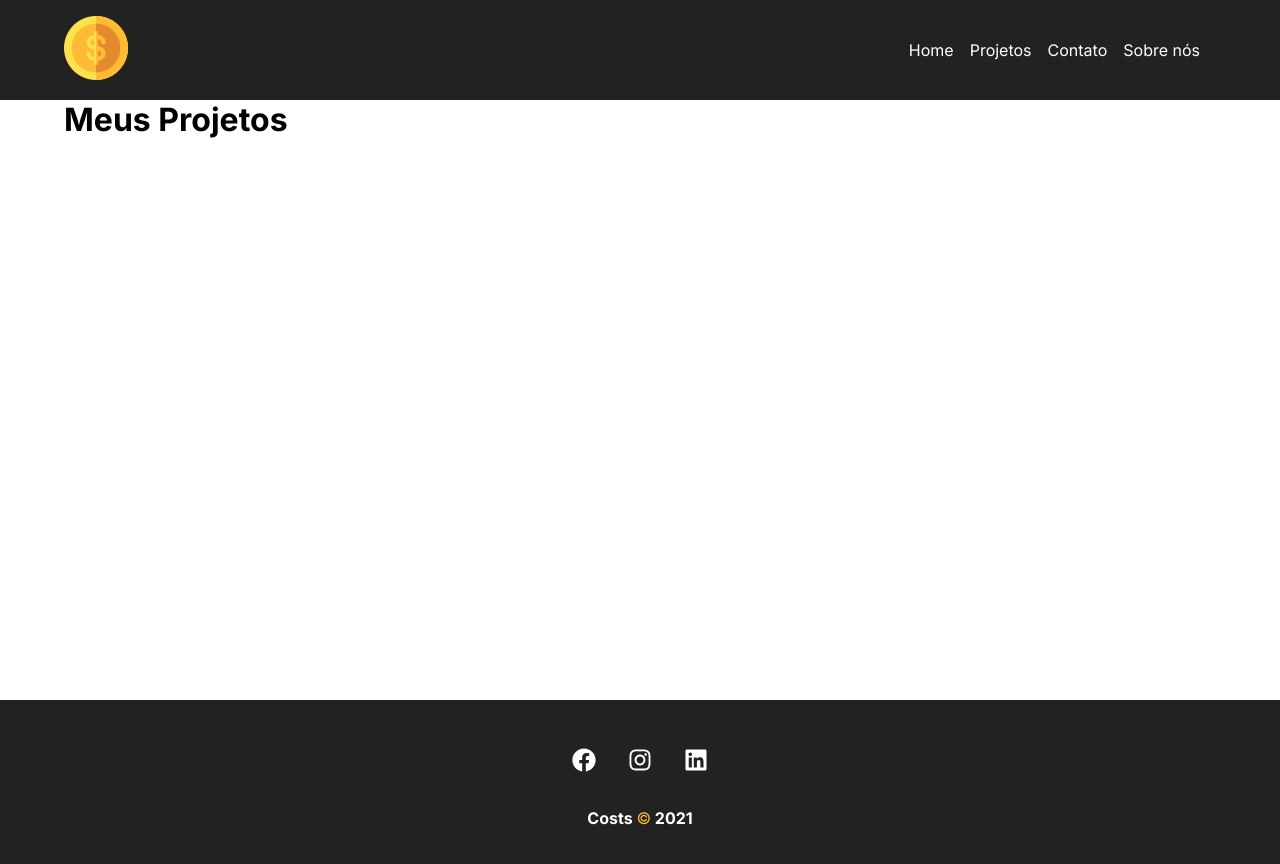
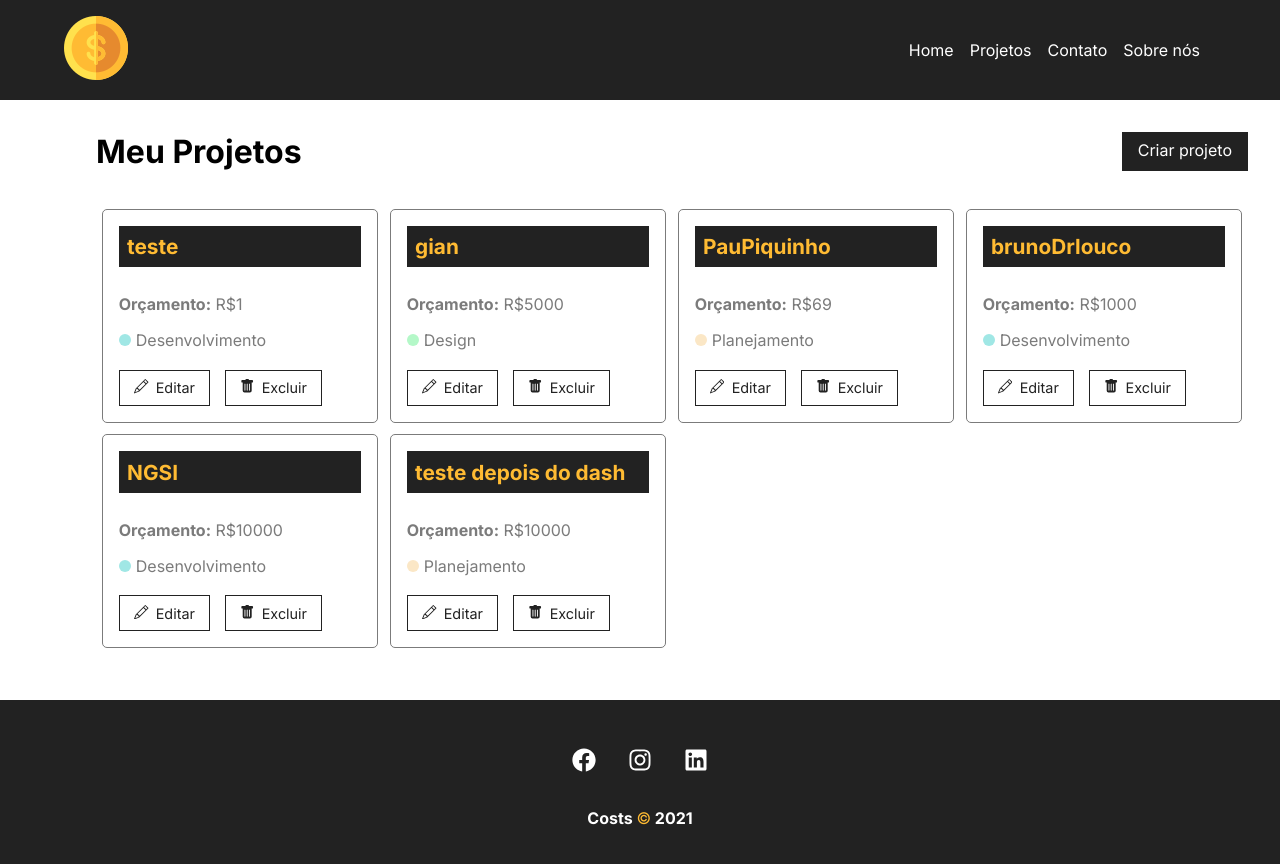
Before and after one commit to torressg/CostApp, a React (Create React App) app in the folder costapp/: page /projects in a window 1280 px wide. Shown: the top 864 px of the page. Built offline with nearby package versions, Linux system fonts and the light colour scheme; data requests are answered from the project's data file.

Commit message:
Add Dashboard

```diff
--- a/costapp/db.json
+++ b/costapp/db.json
@@ -54,6 +54,17 @@
       "cost": 0,
       "services": [],
       "id": 5
+    },
+    {
+      "name": "teste depois do dash",
+      "budget": "10000",
+      "category": {
+        "id": "4",
+        "name": "Planejamento"
+      },
+      "cost": 0,
+      "services": [],
+      "id": 6
     }
   ],
   "categories": [
--- /dev/null
+++ b/costapp/src/components/pages/Project.module.css
@@ -0,0 +1,9 @@
+.projectcont{
+    padding: 2em;
+}
+
+.titlecont{
+    display: flex;
+    justify-content: space-between;
+    margin-bottom: 2em;
+}
--- a/costapp/src/components/pages/Projects.js
+++ b/costapp/src/components/pages/Projects.js
@@ -1,7 +1,17 @@
-import { Message } from "../layout/Message";
 import { useLocation } from 'react-router-dom'
+import { useState, useEffect } from "react"
+
+import styles from './Project.module.css'
+
+import { Message } from '../layout/Message'
+import { Container } from '../layout/Container'
+import { LinkButton } from '../layout/LinkButton'
+import { ProjectCard } from '../project/ProjectCard'
+
 
 export function Projects(){
+
+    const [projects, setProjects] = useState([])
 
     const location = useLocation()
     let message = ''
@@ -9,10 +19,40 @@ export function Projects(){
         message = location.state.message
     }
 
+    useEffect(() => {
+
+        fetch('http://localhost:5000/projects', {
+            method: 'GET',
+            headers: {
+                'Content-Type': 'application/json',
+            },
+        }).then((resp) => resp.json())
+        .then((data) => {
+            setProjects(data)
+            console.log(data)
+        }).catch((error) => console.log(error))
+
+    }, [])
+
     return(
-        <div>
-            <h1>Meus Projetos</h1>
+        <div className={styles.projectcont}>
+            <div className={styles.titlecont}>
+                <h1>Meu Projetos</h1>
+                <LinkButton to='/newproject' text='Criar projeto'/>
+            </div>
             {message && <Message msg={message} type="success"/>}
+            <Container customClass="start">
+                {projects.length > 0 &&
+                    projects.map((project) => (
+                        <ProjectCard
+                            id={project.id}
+                            name={project.name}
+                            budget={project.budget}
+                            category={project.category.name}
+                            key={project.id}
+                        />
+                    ))}
+            </Container>
         </div>
     )
 }
--- /dev/null
+++ b/costapp/src/components/project/ProjectCard.js
@@ -0,0 +1,26 @@
+import { Link } from 'react-router-dom'
+
+import styles from './ProjectCard.module.css'
+import { BsPencil, BsFillTrashFill, BsPen } from 'react-icons/bs'
+
+export function ProjectCard({ id, name, budget, category, handleRemove }) {
+    return (
+        <div className={styles.card}>
+            <h4>{name}</h4>
+            <p>
+                <span>Orçamento:</span> R${budget}
+            </p>
+            <p className={styles.categorytext}>
+                <span className={`${styles[category.toLowerCase()]}`}></span> {category}
+            </p>
+            <div className={styles.actioncards}>
+                <Link to='/'>
+                    <BsPencil /> Editar
+                </Link>
+                <button>
+                    <BsFillTrashFill /> Excluir
+                </button>
+            </div>
+        </div>
+    )
+}
--- /dev/null
+++ b/costapp/src/components/project/ProjectCard.module.css
@@ -0,0 +1,74 @@
+.card{
+    padding: 1em;
+    border: 1px solid var(--cinza);
+    border-radius: 5px;
+    width: 24%;
+    margin: 0.5%
+}
+.card h4{
+    background-color: var(--preto);
+    color: var(--amarelo);
+    padding: .4em;
+    margin-bottom: 1.3em;
+    font-size: 1.3em;
+}
+.card p{
+    color: var(--cinza);
+    margin-bottom: 1em;
+}
+.card p span{
+    font-weight: bold;
+}
+.categorytext{
+    display: flex;
+    align-items: center;
+}
+.categorytext span{
+    display: block;
+    width: 12px;
+    height: 12px;
+    border-radius: 50%;
+    background-color: var(--cinza);
+    margin-right: 5px;
+}
+.categorytext .infra{
+    background-color: var(--infra)
+}
+.categorytext .desenvolvimento{
+    background-color: var(--dev)
+}
+.categorytext .design{
+    background-color: var(--design)
+}
+.categorytext .planejamento{
+    background-color: var(--planej)
+}
+.actioncards{
+    margin-top: 1.2em;
+    display: flex;
+    align-items: center;
+}
+.actioncards a,
+.actioncards button{
+    text-decoration: none;
+    border: none;
+    background-color: var(--branco);
+    color: var(--preto);
+    font-size: .9em;
+    padding: .6em 1em;
+    cursor: pointer;
+    margin-right: 1em;
+    border: 1px solid var(--preto);
+    display: flex;
+    justify-content: center;
+    transition: 0.5s;
+}
+
+.actioncards svg{
+    margin-right: .5em;
+}
+.actioncards a:hover,
+.actioncards button:hover{
+    background-color: var(--preto);
+    color: var(--amarelo);
+}
--- a/costapp/src/index.css
+++ b/costapp/src/index.css
@@ -21,5 +21,9 @@ html, body, #root{
   --verdeborda: #C3E6CB;
   --vermelhoescuro: #721c24;
   --vermelhoclaro: #f8d7da;
-  --vermelhoborda: #f5c6cb
+  --vermelhoborda: #f5c6cb;
+  --infra: #ffaebc;
+  --dev: #a0e7e5;
+  --design: #b4f8c8;
+  --planej: #fbe7c6;
 }
```
